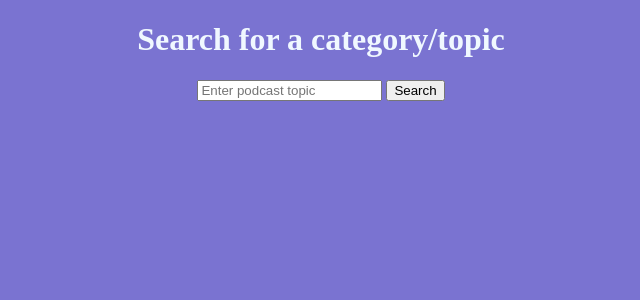
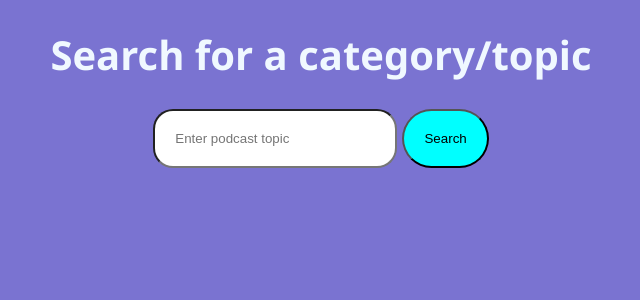
Before and after one commit to vicmoon/Python_SpotifyAPI_Shows, a Flask app: page / in a window 1280 px wide. Shown: the top 300 px of the page, without its empty margins (319-959 px from the left). Run offline with Flask 3, Linux system fonts and the light colour scheme.

Commit message:
update style

```diff
--- a/static/style.css
+++ b/static/style.css
@@ -1,5 +1,7 @@
 body {
   background-color: #7a73d1;
+  font-family: 'Segoe UI', Tahoma, Geneva, Verdana, sans-serif;
+  font-size: 20px;
   color: aliceblue;
   text-align: center;
 }
@@ -19,3 +21,20 @@ li {
   flex-direction: column;
   align-items: center;
 }
+
+input {
+  padding: 20px;
+  border-radius: 20px;
+  width: 200px;
+}
+
+button {
+  padding: 20px;
+  background-color: aqua;
+  border-radius: 40px;
+}
+
+button:hover {
+  background-color: chartreuse;
+  transform: scale(1.1);
+}
```
